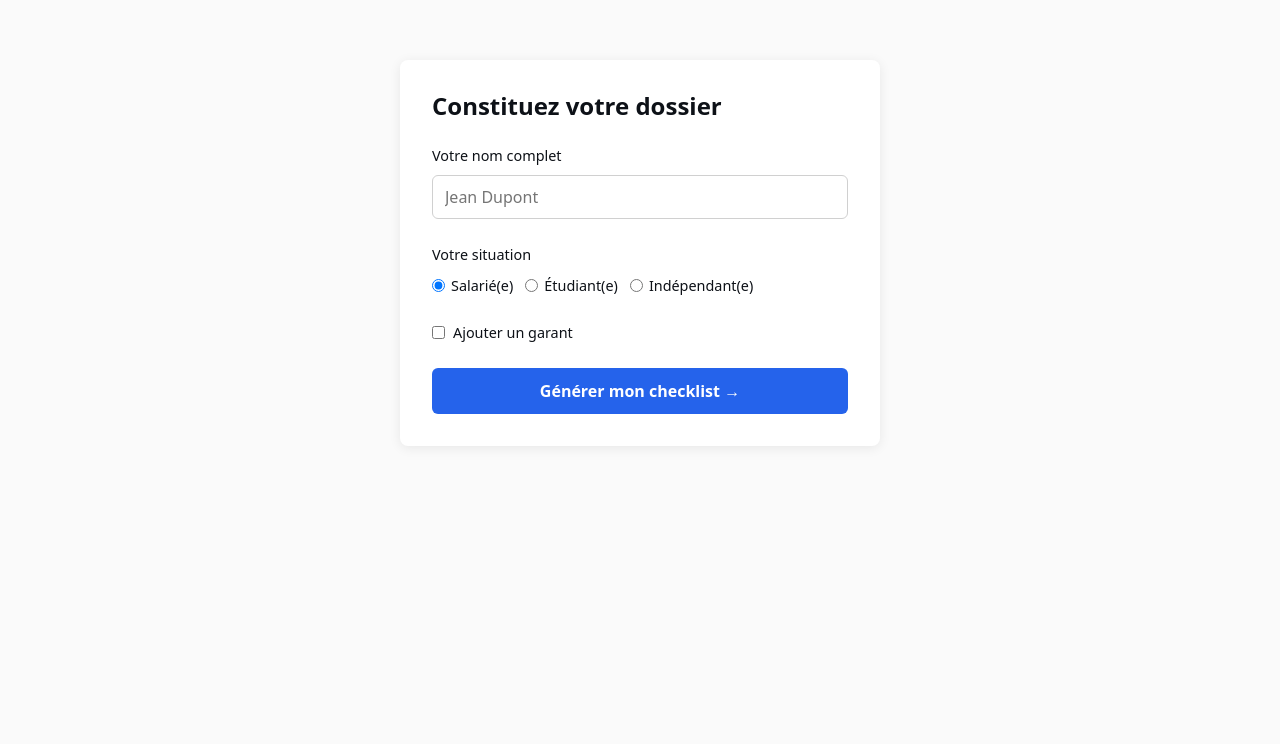
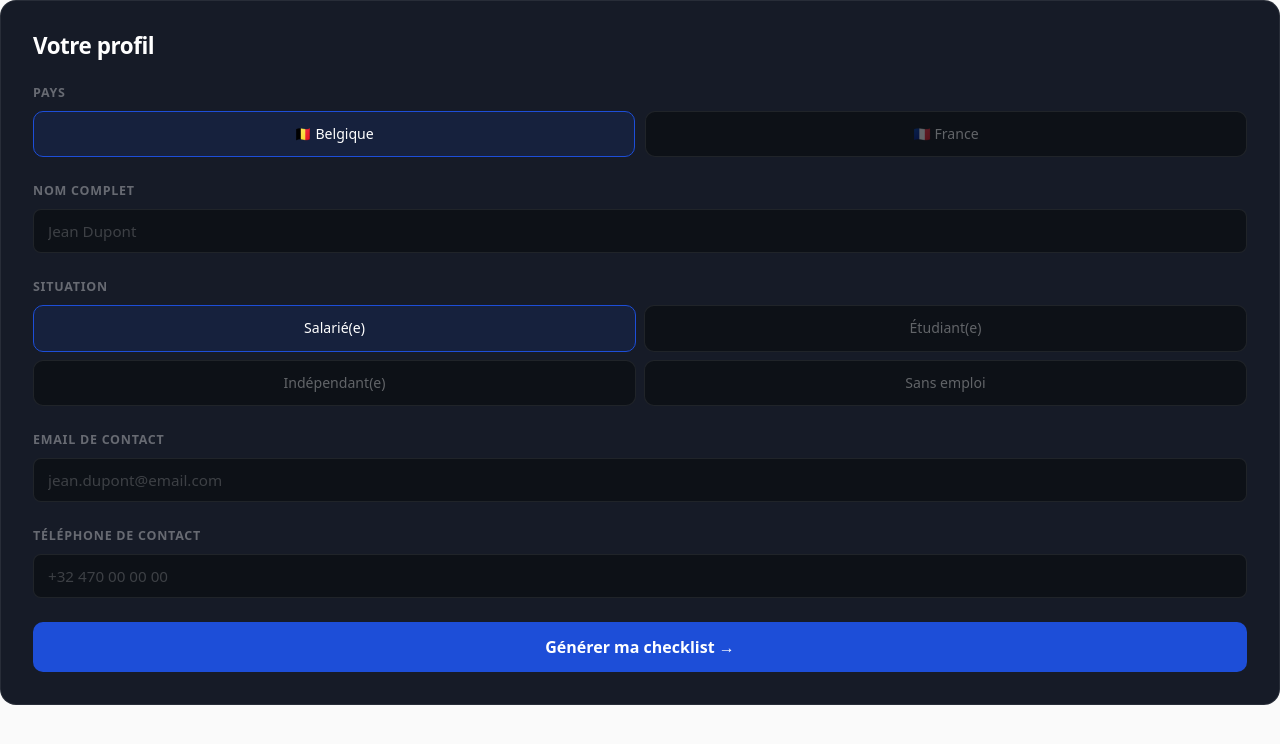
Before and after one commit to LoicDupong/locataire-pro, a Next.js app: page / in a window 1280 px wide. Shown: the top 744 px of the page. Built offline with nearby package versions, Linux system fonts and the light colour scheme.

Commit message:
style: dark theme + pill cards for ProfileForm

```diff
--- a/components/ProfileForm.module.scss
+++ b/components/ProfileForm.module.scss
@@ -1,18 +1,19 @@
 .form {
-  max-width: 480px;
-  margin: 60px auto;
+  background: var(--app-surface);
+  border: 1px solid var(--app-border);
+  border-radius: 16px;
   padding: 32px;
-  background: #fff;
-  border-radius: 8px;
-  box-shadow: 0 2px 12px rgba(0,0,0,0.08);
   display: flex;
   flex-direction: column;
   gap: 24px;
+  width: 100%;
 }
 
 .title {
-  font-size: 1.5rem;
-  font-weight: 700;
+  font-size: 1.4rem;
+  font-weight: 800;
+  color: #fff;
+  letter-spacing: -0.02em;
 }
 
 .field {
@@ -20,63 +21,134 @@
   flex-direction: column;
   gap: 8px;
 
-  label {
-    font-weight: 500;
-    font-size: 0.9rem;
+  > label:not(.pill) {
+    font-size: 0.78rem;
+    font-weight: 600;
+    color: var(--app-muted);
+    text-transform: uppercase;
+    letter-spacing: 0.06em;
   }
 
-  input[type="text"] {
-    padding: 10px 12px;
-    border: 1px solid #d0d0d0;
-    border-radius: 6px;
-    font-size: 1rem;
+  input[type='text'],
+  input[type='email'],
+  input[type='tel'] {
+    background: var(--app-bg);
+    border: 1px solid var(--app-border);
+    border-radius: 8px;
+    padding: 11px 14px;
+    color: #fff;
+    font-size: 0.95rem;
     font-family: inherit;
     width: 100%;
+    transition: border-color 0.15s, box-shadow 0.15s;
+
+    &::placeholder {
+      color: rgba(255, 255, 255, 0.2);
+    }
 
     &:focus {
-      outline: 2px solid #2563eb;
-      border-color: transparent;
+      outline: none;
+      border-color: var(--primary);
+      box-shadow: 0 0 0 3px rgba(29, 78, 216, 0.2);
     }
   }
 }
 
-.options {
+.pills {
   display: flex;
-  gap: 12px;
+  gap: 10px;
   flex-wrap: wrap;
 }
 
-.option {
+.pill {
+  flex: 1;
+  min-width: 110px;
   display: flex;
   align-items: center;
+  justify-content: center;
   gap: 6px;
+  padding: 11px 10px;
+  background: var(--app-bg);
+  border: 1.5px solid var(--app-border);
+  border-radius: 10px;
   cursor: pointer;
-  font-weight: 400;
+  font-size: 0.88rem;
+  font-weight: 500;
+  color: var(--app-muted);
+  transition: border-color 0.15s, background 0.15s, color 0.15s;
+  text-align: center;
+
+  &:hover {
+    border-color: rgba(96, 165, 250, 0.3);
+    color: rgba(255, 255, 255, 0.6);
+  }
+
+  &Active {
+    border-color: var(--primary) !important;
+    background: rgba(29, 78, 216, 0.12);
+    color: #fff;
+  }
 }
 
-.checkbox {
-  display: flex;
-  align-items: center;
+.grid {
+  display: grid;
+  grid-template-columns: 1fr 1fr;
   gap: 8px;
-  cursor: pointer;
-  font-weight: 400;
+
+  @media (max-width: 400px) {
+    grid-template-columns: 1fr;
+  }
 }
 
 .notice {
-  font-size: 0.85rem;
-  color: #555;
+  background: rgba(29, 78, 216, 0.08);
+  border: 1px solid rgba(29, 78, 216, 0.2);
+  border-radius: 8px;
+  padding: 10px 14px;
+  font-size: 0.82rem;
+  color: #93c5fd;
+}
+
+.noticeNeutral {
+  background: rgba(255, 255, 255, 0.03);
+  border: 1px solid var(--app-border);
+  border-radius: 8px;
+  padding: 10px 14px;
+  font-size: 0.82rem;
+  color: var(--app-muted);
+}
+
+.fadeIn {
+  animation: fadeIn 0.2s ease;
+  display: flex;
+  flex-direction: column;
+  gap: 24px;
+}
+
+@keyframes fadeIn {
+  from {
+    opacity: 0;
+    transform: translateY(-4px);
+  }
+  to {
+    opacity: 1;
+    transform: translateY(0);
+  }
 }
 
 .submit {
-  padding: 12px 20px;
-  background: #2563eb;
+  padding: 14px;
+  background: var(--primary);
   color: #fff;
   border: none;
-  border-radius: 6px;
+  border-radius: 10px;
   font-size: 1rem;
-  font-weight: 600;
+  font-weight: 700;
+  width: 100%;
+  transition: background 0.15s, transform 0.12s;
 
   &:hover {
-    background: #1d4ed8;
+    background: var(--primary-hover);
+    transform: translateY(-1px);
   }
 }
--- a/components/ProfileForm.tsx
+++ b/components/ProfileForm.tsx
@@ -4,38 +4,75 @@ import { useRouter } from 'next/navigation'
 import { v4 as uuidv4 } from 'uuid'
 import { useDossierStore } from '@/store/dossierStore'
 import { generateChecklist } from '@/lib/checklist'
-import type { Situation } from '@/types/dossier'
+import type { Country, Situation } from '@/types/dossier'
 import styles from './ProfileForm.module.scss'
+
+const SITUATION_LABELS: Record<Situation, string> = {
+  employee:        'Salarié(e)',
+  student:         'Étudiant(e)',
+  'self-employed': 'Indépendant(e)',
+  unemployed:      'Sans emploi',
+}
 
 export default function ProfileForm() {
   const router = useRouter()
   const { setProfile, setSessionId, setChecklist, sessionId } = useDossierStore()
 
-  const [name, setName] = useState('')
+  const [country, setCountry]     = useState<Country>('BE')
+  const [name, setName]           = useState('')
   const [situation, setSituation] = useState<Situation>('employee')
-  const [hasGuarantor, setHasGuarantor] = useState(false)
+  const [email, setEmail]         = useState('')
+  const [phone, setPhone]         = useState('')
+
+  const hasGuarantor = situation === 'student' || situation === 'unemployed'
 
   function handleSubmit(e: React.FormEvent) {
     e.preventDefault()
     if (!name.trim()) return
 
-    // Students always require a guarantor — force it regardless of checkbox state
-    const profile = { name: name.trim(), situation, hasGuarantor: situation === 'student' ? true : hasGuarantor }
+    const profile = {
+      name: name.trim(),
+      country,
+      situation,
+      hasGuarantor,
+      ...(country === 'BE' ? { email: email.trim(), phone: phone.trim() } : {}),
+    }
     const id = sessionId ?? uuidv4()
 
     setProfile(profile)
     setSessionId(id)
     setChecklist(generateChecklist(profile))
-
     router.push('/dossier')
   }
 
   return (
     <form className={styles.form} onSubmit={handleSubmit}>
-      <h1 className={styles.title}>Constituez votre dossier</h1>
+      <h1 className={styles.title}>Votre profil</h1>
 
       <div className={styles.field}>
-        <label htmlFor="name">Votre nom complet</label>
+        <label>Pays</label>
+        <div className={styles.pills}>
+          {(['BE', 'FR'] as Country[]).map((c) => (
+            <label
+              key={c}
+              className={`${styles.pill} ${country === c ? styles.pillActive : ''}`}
+            >
+              <input
+                type="radio"
+                name="country"
+                value={c}
+                checked={country === c}
+                onChange={() => setCountry(c)}
+                style={{ display: 'none' }}
+              />
+              {c === 'BE' ? '🇧🇪 Belgique' : '🇫🇷 France'}
+            </label>
+          ))}
+        </div>
+      </div>
+
+      <div className={styles.field}>
+        <label htmlFor="name">Nom complet</label>
         <input
           id="name"
           type="text"
@@ -47,44 +84,66 @@ export default function ProfileForm() {
       </div>
 
       <div className={styles.field}>
-        <label>Votre situation</label>
-        <div className={styles.options}>
-          {(['employee', 'student', 'self-employed'] as Situation[]).map((s) => (
-            <label key={s} className={styles.option}>
+        <label>Situation</label>
+        <div className={styles.grid}>
+          {(Object.keys(SITUATION_LABELS) as Situation[]).map((s) => (
+            <label
+              key={s}
+              className={`${styles.pill} ${situation === s ? styles.pillActive : ''}`}
+            >
               <input
                 type="radio"
                 name="situation"
                 value={s}
                 checked={situation === s}
                 onChange={() => setSituation(s)}
+                style={{ display: 'none' }}
               />
-              {s === 'employee' ? 'Salarié(e)' : s === 'student' ? 'Étudiant(e)' : 'Indépendant(e)'}
+              {SITUATION_LABELS[s]}
             </label>
           ))}
         </div>
       </div>
 
-      {situation !== 'student' && (
-        <div className={styles.field}>
-          <label className={styles.checkbox}>
+      {hasGuarantor && (
+        <p className={styles.notice}>
+          Un garant est inclus automatiquement pour cette situation.
+        </p>
+      )}
+
+      {country === 'BE' && (
+        <div className={styles.fadeIn}>
+          <div className={styles.field}>
+            <label htmlFor="email">Email de contact</label>
             <input
-              type="checkbox"
-              checked={hasGuarantor}
-              onChange={(e) => setHasGuarantor(e.target.checked)}
+              id="email"
+              type="email"
+              value={email}
+              onChange={(e) => setEmail(e.target.value)}
+              placeholder="jean.dupont@email.com"
             />
-            Ajouter un garant
-          </label>
+          </div>
+          <div className={styles.field}>
+            <label htmlFor="phone">Téléphone de contact</label>
+            <input
+              id="phone"
+              type="tel"
+              value={phone}
+              onChange={(e) => setPhone(e.target.value)}
+              placeholder="+32 470 00 00 00"
+            />
+          </div>
         </div>
       )}
 
-      {situation === 'student' && (
-        <p className={styles.notice}>
-          Un garant est inclus automatiquement pour les étudiants.
+      {country === 'FR' && (
+        <p className={styles.noticeNeutral}>
+          Les documents demandés respectent le décret du 5 novembre 2015.
         </p>
       )}
 
       <button type="submit" className={styles.submit}>
-        Générer mon checklist →
+        Générer ma checklist →
       </button>
     </form>
   )
```
